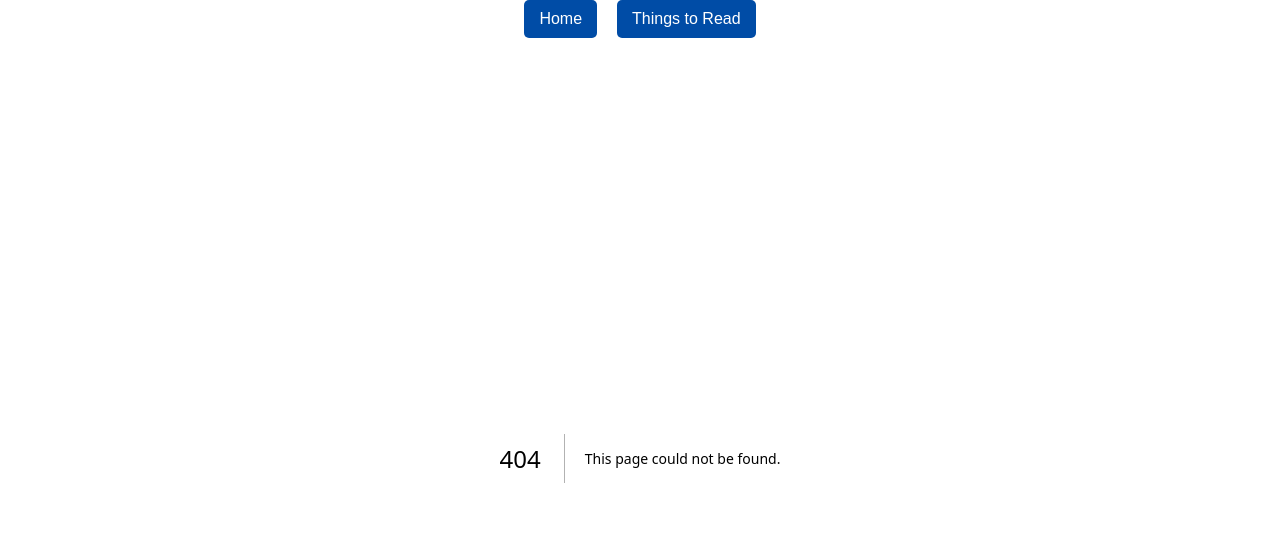
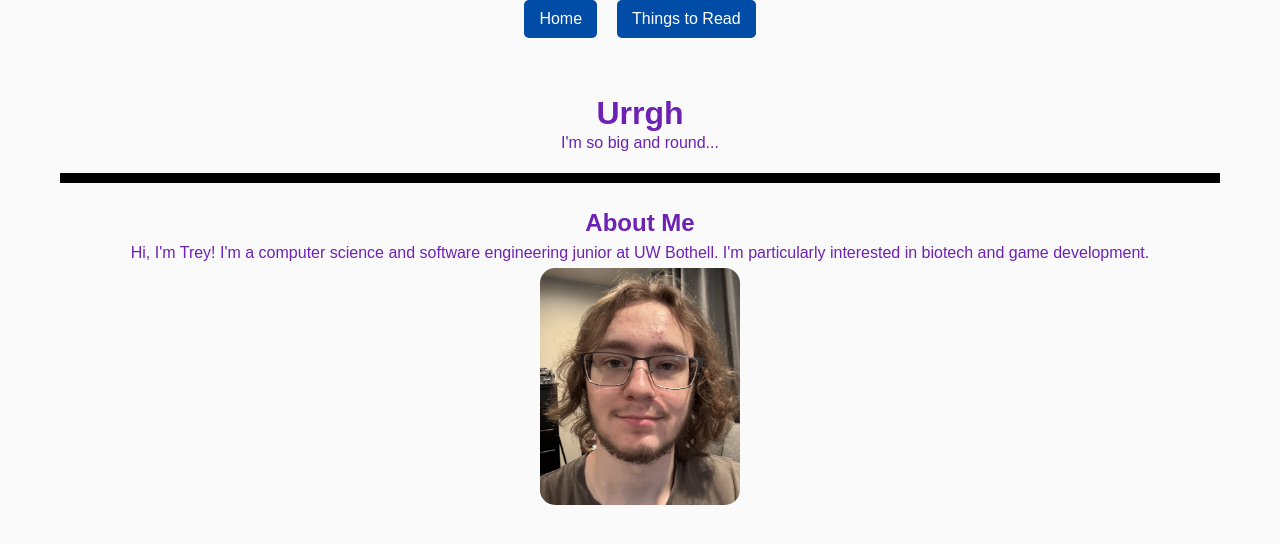
Before and after one commit to Trayouras/css-480-hello-world-new, a Next.js app: page /temp in a window 1280 px wide. Before the commit this address had no page. Shown: the top 544 px of the page. Built offline with nearby package versions, Linux system fonts and the light colour scheme.

Commit message:
Attention assignment page creation

```diff
--- /dev/null
+++ b/src/app/temp/page.js
@@ -0,0 +1,81 @@
+'use client';
+
+import React, {useEffect, useState} from 'react';
+import Navbar from "../navbar";
+
+
+export default function Home() {
+
+    useEffect(() => {
+
+        const handleKeyDown = (event) => {
+            if (document.activeElement.tagName === "A") {
+                const links = document.querySelectorAll("a");
+                let currentIndex = [...links].indexOf(document.activeElement);
+
+                if (event.key === "ArrowDown" && currentIndex < links.length - 1) {
+                    links[currentIndex + 1].focus();
+                } else if (event.key === "ArrowUp" && currentIndex > 0) {
+                    links[currentIndex - 1].focus();
+                } else if (event.key === "Enter" && currentIndex < 0) {
+                    links[currentIndex].focus();
+                }
+            }
+        };
+
+        document.addEventListener("keydown", handleKeyDown);
+        return () => document.removeEventListener("keydown", handleKeyDown);
+    }, []);
+
+
+    return (
+        <div style={styles.container}>
+            <header style={styles.header}>
+                <h1>Urrgh</h1>
+                <p>I'm so big and round...</p>
+            </header>
+            <section style={styles.section}>
+                <h2>About Me</h2>
+                <p>
+                    Hi, I'm Trey! I'm a computer science and software engineering junior at UW Bothell.
+                    I'm particularly interested in biotech and game development.
+                </p>
+                <img src="/selfie-new.jpg" alt="A picture of me" style={styles.image} />
+            </section>
+        </div>
+
+    );
+}
+
+
+// Simple styles for the page
+const styles = {
+    container: {
+        fontFamily: "Arial, sans-serif",
+        padding: "30px",
+        textAlign: "center",
+        maxWidth: "auto",
+        margin: "30px",
+        lineHeight: "30px",
+    },
+    header: {
+        borderBottom: "10px solid #000000",
+        paddingBottom: "15px",
+        marginBottom: "25px",
+    },
+    section: {
+        marginBottom: "15px",
+    },
+    image: {
+        maxWidth: "200px",
+        borderRadius: "15px",
+    },
+    button: {
+        padding: "15px 25px",
+        backgroundColor: "#004ca6",
+        color: "#fafafa",
+        border: "none",
+        borderRadius: "5px",
+        cursor: "pointer",
+    },
+};
```
